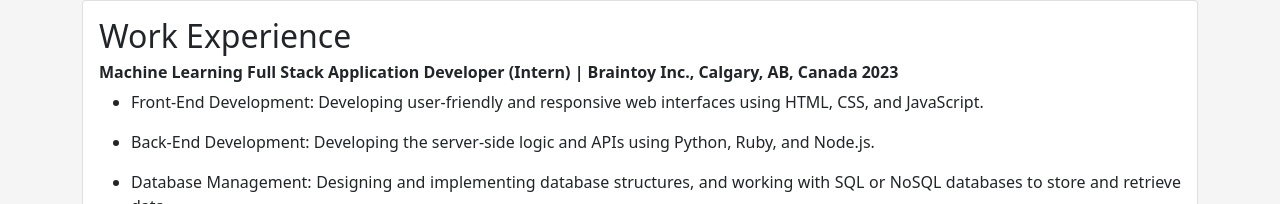
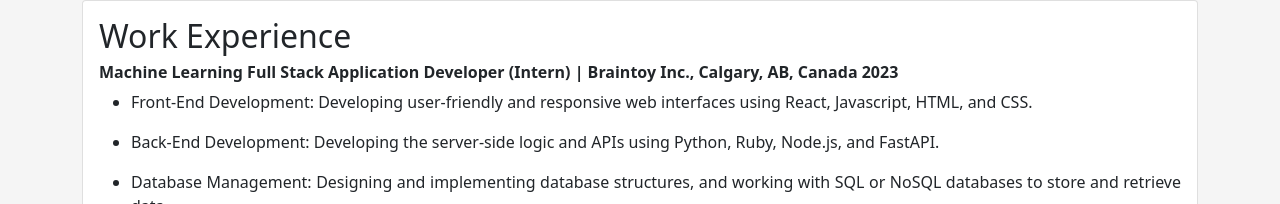
Before and after one commit to AdolfoJrV/My-Resume, a React (Create React App) app: page / in a window 1280 px wide. Shown: the part 536-740 px from the top of the page. Built offline with nearby package versions, Linux system fonts and the light colour scheme.

Commit message:
Update my resume.

```diff
--- a/src/components/TechSkillSet1.jsx
+++ b/src/components/TechSkillSet1.jsx
@@ -9,12 +9,12 @@ const TechSkillSet3 = () => {
       <ListUnstyled>
         <li>
           <Description>HTML</Description>
-          <Description>CSS</Description>
+          <Description>CSS / Sass</Description>
           <Description>Javascript</Description>
           <Description>Node.js</Description>
           <Description>Express.js</Description>
           <Description>SQL</Description>
-          <Description>Postman</Description>
+          <Description>Postman / Swagger</Description>
           <Description>Bootstrap</Description>
         </li>
       </ListUnstyled>
--- a/src/components/TechSkillSet2.jsx
+++ b/src/components/TechSkillSet2.jsx
@@ -8,7 +8,7 @@ const TechSkillSet4 = () => {
     <Card>
       <ListUnstyled>
         <li>
-          <Description>Python</Description>
+          <Description>Python (FastAPI)</Description>
           <Description>Linux</Description>
           <Description>MongoDB</Description>
           <Description>Mongoose</Description>
--- a/src/components/TechSkillSet4.jsx
+++ b/src/components/TechSkillSet4.jsx
@@ -13,7 +13,7 @@ const TechSkillSet2 = () => {
           <Description>STAAD</Description>
           <Description>CADWorx</Description>
           <Description>ETABS</Description>
-          <Description>Photoshop/Canva</Description>
+          <Description>Photoshop / Canva</Description>
         </li>
       </ListUnstyled>
     </Card>
--- a/src/components/WorkExperience.jsx
+++ b/src/components/WorkExperience.jsx
@@ -19,13 +19,13 @@ const WorkExperience = () => {
             <li>
               <Description>
                 Front-End Development: Developing user-friendly and responsive
-                web interfaces using HTML, CSS, and JavaScript.
+                web interfaces using React, Javascript, HTML, and CSS.
               </Description>
             </li>
             <li>
               <Description>
                 Back-End Development: Developing the server-side logic and APIs
-                using Python, Ruby, and Node.js.
+                using Python, Ruby, Node.js, and FastAPI.
               </Description>
             </li>
             <li>
```
